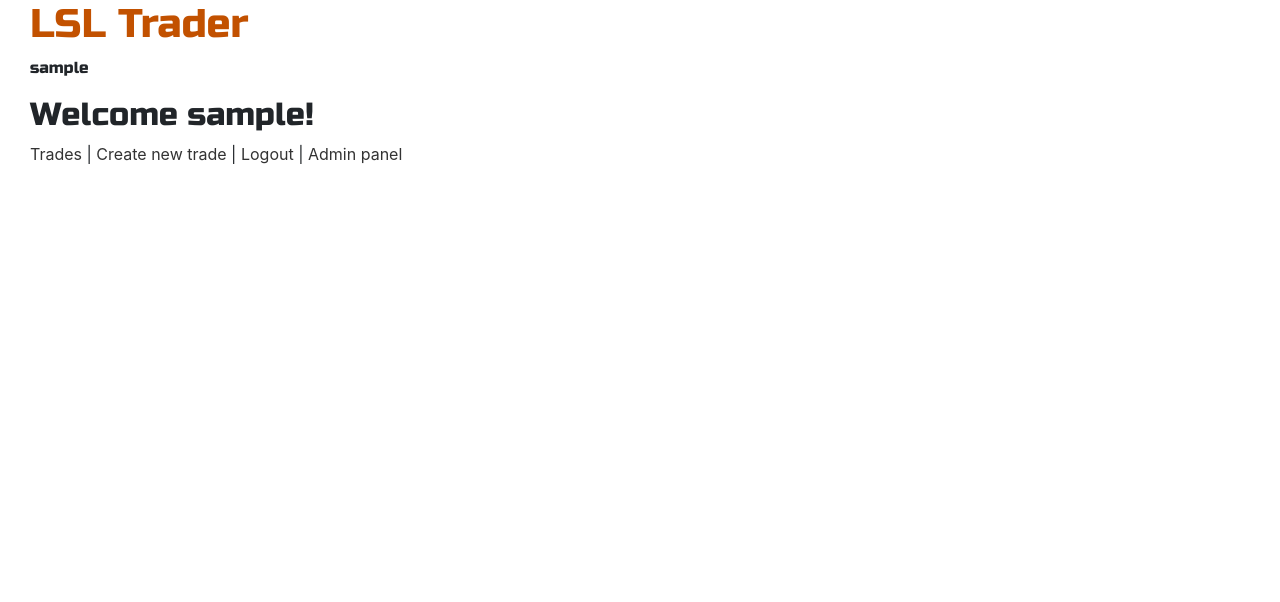
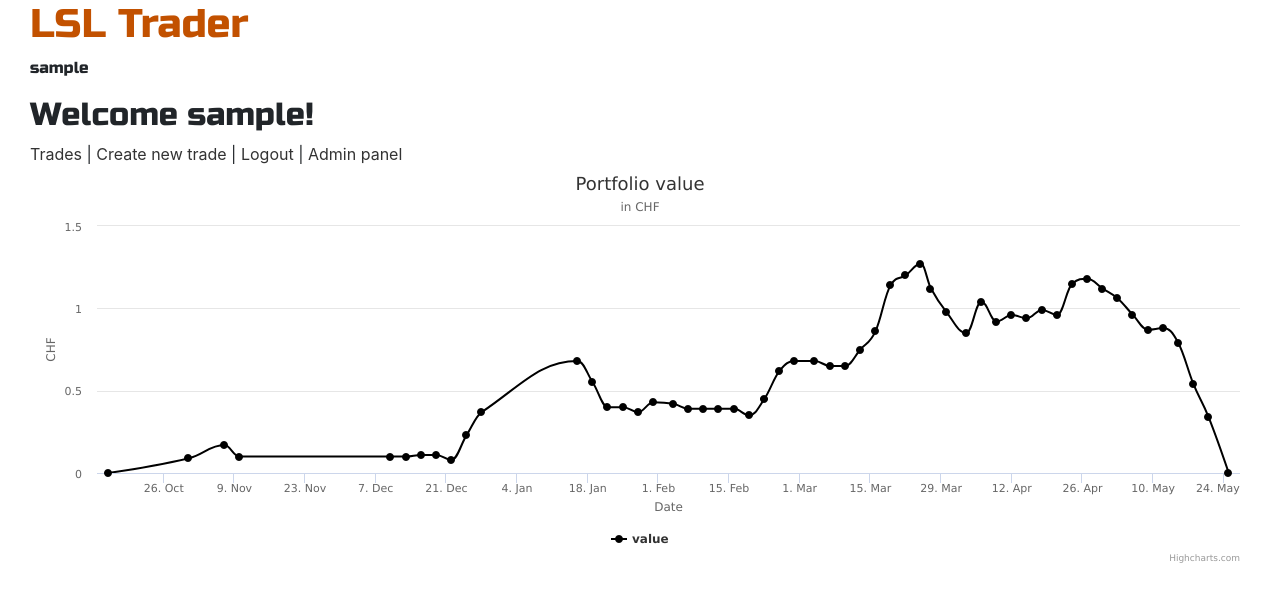
Before and after one commit to jbraure/JustInvest, a Django app: page / in a window 1280 px wide. Shown: the top 602 px of the page. Run offline with Django 3.2, Linux system fonts and the light colour scheme; the visitor is signed in with stand-in values (Sample User, id 1); some libraries are stand-ins or nearby versions.

Commit message:
with highchart example

```diff
--- a/trades/templates/trades/base.html
+++ b/trades/templates/trades/base.html
@@ -15,6 +15,7 @@
       <link href="{% static "trades/css/main.css" %}" rel="stylesheet">
       <link href="https://fonts.googleapis.com/css?family=Russo+One" rel="stylesheet">
     {% endblock styles %}
+    <script src="https://code.highcharts.com/highcharts.js"></script>
     <title> {% block title %}Title{% endblock title %} </title>
   </head>
 
--- a/trades/templates/trades/home.html
+++ b/trades/templates/trades/home.html
@@ -2,11 +2,118 @@
 {% block title %}LSL{% endblock title %}
 {% block page-content %}
 <!-- <h1>Welcome {{ user.first_name }}!</h1> -->
-<h2>Welcome {{ user.username }}!</h2>
+  <h2>Welcome {{ user.username }}!</h2>
   <div class="home-option">
     <a href="{% url "trades" %}">Trades</a> |
     <a href="{% url "create" %}">Create new trade</a> |
     <a href="{% url "logout" %}">Logout</a> |
     <a href="{% url "admin:index" %}">Admin panel</a>
   </div>
+  <div id="container" style="width:100%; height:400px;"></div>
+  <script>
+    Highcharts.chart('container', {
+        chart: {
+            type: 'spline'
+        },
+        title: {
+            text: 'Portfolio value'
+        },
+        subtitle: {
+            text: 'in CHF'
+        },
+        xAxis: {
+            type: 'datetime',
+            dateTimeLabelFormats: { // don't display the dummy year
+                month: '%e. %b',
+                year: '%b'
+            },
+            title: {
+                text: 'Date'
+            }
+        },
+        yAxis: {
+            title: {
+                text: 'CHF'
+            },
+            min: 0
+        },
+        tooltip: {
+            headerFormat: '<b>{series.name}</b><br>',
+            pointFormat: '{point.x:%e. %b}: {point.y:.2f} m'
+        },
+
+        plotOptions: {
+            spline: {
+                marker: {
+                    enabled: true
+                }
+            }
+        },
+
+        colors: ['#000', '#6CF', '#39F', '#06C', '#036'],
+
+        // Define the data points. All series have a dummy year
+        // of 1970/71 in order to be compared on the same x axis. Note
+        // that in JavaScript, months start at 0 for January, 1 for February etc.
+        series: [{
+            name: "value",
+            data: [
+                [Date.UTC(1970, 9, 15), 0],
+                [Date.UTC(1970, 9, 31), 0.09],
+                [Date.UTC(1970, 10,  7), 0.17],
+                [Date.UTC(1970, 10, 10), 0.1],
+                [Date.UTC(1970, 11, 10), 0.1],
+                [Date.UTC(1970, 11, 13), 0.1],
+                [Date.UTC(1970, 11, 16), 0.11],
+                [Date.UTC(1970, 11, 19), 0.11],
+                [Date.UTC(1970, 11, 22), 0.08],
+                [Date.UTC(1970, 11, 25), 0.23],
+                [Date.UTC(1970, 11, 28), 0.37],
+                [Date.UTC(1971, 0, 16), 0.68],
+                [Date.UTC(1971, 0, 19), 0.55],
+                [Date.UTC(1971, 0, 22), 0.4],
+                [Date.UTC(1971, 0, 25), 0.4],
+                [Date.UTC(1971, 0, 28), 0.37],
+                [Date.UTC(1971, 0, 31), 0.43],
+                [Date.UTC(1971, 1,  4), 0.42],
+                [Date.UTC(1971, 1,  7), 0.39],
+                [Date.UTC(1971, 1, 10), 0.39],
+                [Date.UTC(1971, 1, 13), 0.39],
+                [Date.UTC(1971, 1, 16), 0.39],
+                [Date.UTC(1971, 1, 19), 0.35],
+                [Date.UTC(1971, 1, 22), 0.45],
+                [Date.UTC(1971, 1, 25), 0.62],
+                [Date.UTC(1971, 1, 28), 0.68],
+                [Date.UTC(1971, 2,  4), 0.68],
+                [Date.UTC(1971, 2,  7), 0.65],
+                [Date.UTC(1971, 2, 10), 0.65],
+                [Date.UTC(1971, 2, 13), 0.75],
+                [Date.UTC(1971, 2, 16), 0.86],
+                [Date.UTC(1971, 2, 19), 1.14],
+                [Date.UTC(1971, 2, 22), 1.2],
+                [Date.UTC(1971, 2, 25), 1.27],
+                [Date.UTC(1971, 2, 27), 1.12],
+                [Date.UTC(1971, 2, 30), 0.98],
+                [Date.UTC(1971, 3,  3), 0.85],
+                [Date.UTC(1971, 3,  6), 1.04],
+                [Date.UTC(1971, 3,  9), 0.92],
+                [Date.UTC(1971, 3, 12), 0.96],
+                [Date.UTC(1971, 3, 15), 0.94],
+                [Date.UTC(1971, 3, 18), 0.99],
+                [Date.UTC(1971, 3, 21), 0.96],
+                [Date.UTC(1971, 3, 24), 1.15],
+                [Date.UTC(1971, 3, 27), 1.18],
+                [Date.UTC(1971, 3, 30), 1.12],
+                [Date.UTC(1971, 4,  3), 1.06],
+                [Date.UTC(1971, 4,  6), 0.96],
+                [Date.UTC(1971, 4,  9), 0.87],
+                [Date.UTC(1971, 4, 12), 0.88],
+                [Date.UTC(1971, 4, 15), 0.79],
+                [Date.UTC(1971, 4, 18), 0.54],
+                [Date.UTC(1971, 4, 21), 0.34],
+                [Date.UTC(1971, 4, 25), 0]
+            ]
+        }]
+    });
+  </script>
 {% endblock page-content %}
```
